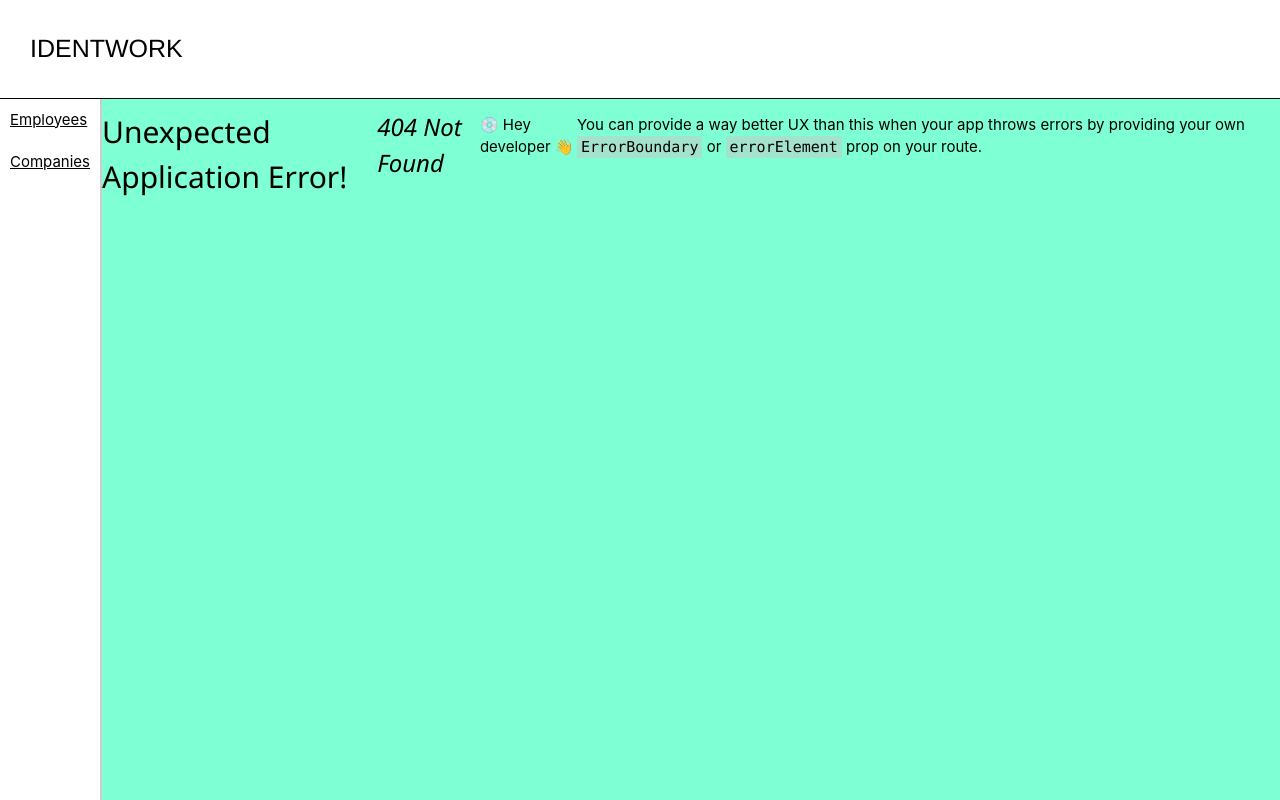
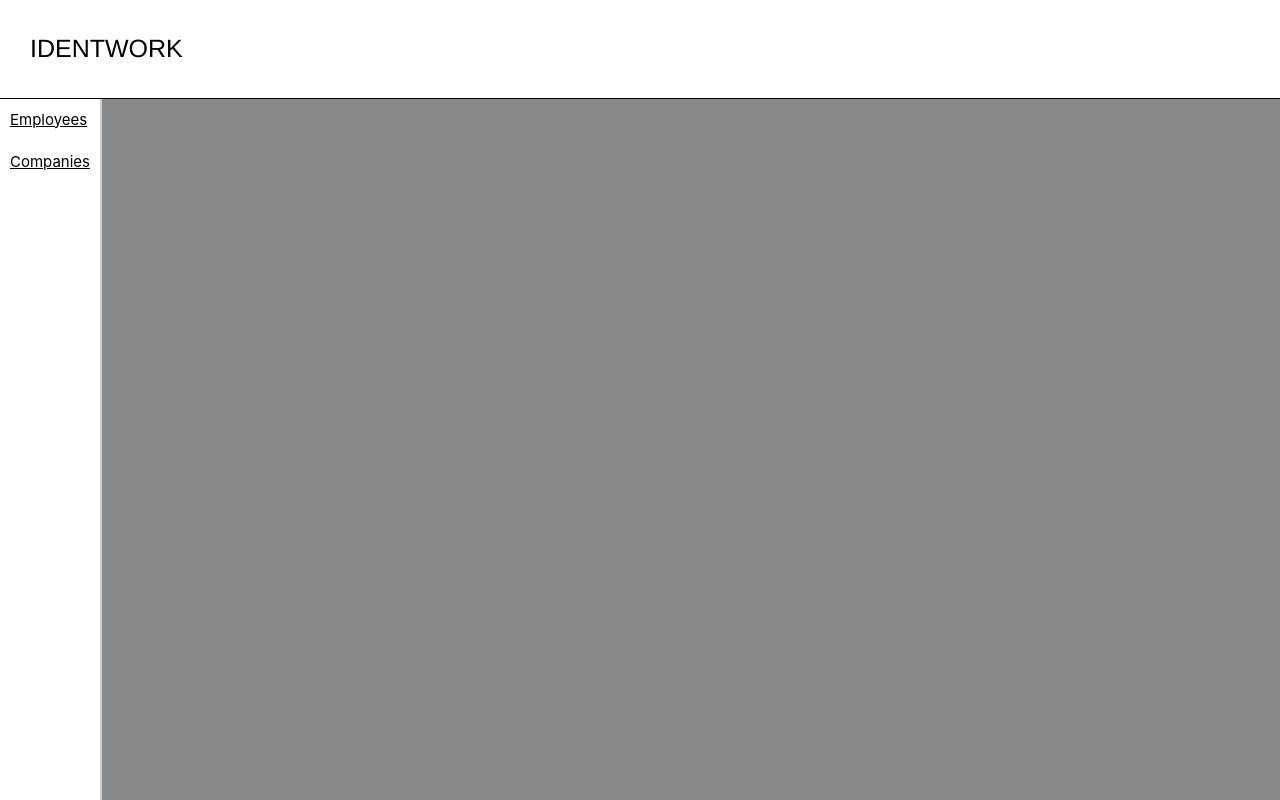
Before and after one commit to rodrigofmeneses/identwork-frontend, a React (Create React App) app: page /add-employee in a window 1280 px wide. Before the commit this address had no page. Built offline with nearby package versions, Linux system fonts and the light colour scheme.

Commit message:
feat: :sparkles: Init Add Employee page with handle click in Add Employee

```diff
--- /dev/null
+++ b/src/pages/AddEmployee.tsx
@@ -0,0 +1,5 @@
+import routerStyle from './styles/Router.module.scss'
+
+export const AddEmployee = () => {
+  return <div className={routerStyle.routerContainer}></div>
+}
--- a/src/pages/Employees.tsx
+++ b/src/pages/Employees.tsx
@@ -1,9 +1,13 @@
+import { useNavigate } from 'react-router-dom'
 import { Table } from '../components/Table'
 import style from './styles/Employees.module.scss'
+import routerStyle from './styles/Router.module.scss'
 
 export const Employees = () => {
+  const navigate = useNavigate()
+
   return (
-    <div className={style.employeesContainer}>
+    <div className={routerStyle.routerContainer}>
       <div className={style.topContainer}>
         <div>
           <div className={style.wrapper}>
@@ -13,7 +17,9 @@ export const Employees = () => {
           </div>
         </div>
         <div>
-          <button>Add Employee</button>
+          <button onClick={() => navigate('/add-employee')}>
+            Add Employee
+          </button>
         </div>
       </div>
       <div className={style.tableContainer}>
--- a/src/pages/styles/Employees.module.scss
+++ b/src/pages/styles/Employees.module.scss
@@ -1,10 +1,3 @@
-.employeesContainer {
-  display: flex;
-  flex-direction: column;
-  height: 100%;
-  width: 100%;
-  background-color: #88898b;
-
 .topContainer {
   display: flex;
   flex-direction: row;
@@ -49,13 +42,10 @@
 
 .tableContainer {
   display: flex;
-    // width: 100%;
   height: 100%;
   flex-direction: row;
-    // padding: 10px;
   margin: 8px 24px 60px;
 
   border-radius: 4px;
   background-color: white;
 }
-}
--- /dev/null
+++ b/src/pages/styles/Router.module.scss
@@ -0,0 +1,7 @@
+.routerContainer {
+  display: flex;
+  flex-direction: column;
+  height: 100%;
+  width: 100%;
+  background-color: #88898b;
+}
--- a/src/routes.tsx
+++ b/src/routes.tsx
@@ -1,4 +1,5 @@
 import { createBrowserRouter } from 'react-router-dom'
+import { AddEmployee } from './pages/AddEmployee'
 import { Employees } from './pages/Employees'
 
 export const router = createBrowserRouter([
@@ -10,4 +11,8 @@ export const router = createBrowserRouter([
     path: '/employees',
     element: <Employees />,
   },
+  {
+    path: '/add-employee',
+    element: <AddEmployee />,
+  },
 ])
```
Also changed, not shown: src/pages/styles/AddEmployee.module.scss (added). Lines whose indentation alone changed are shown as unchanged.
